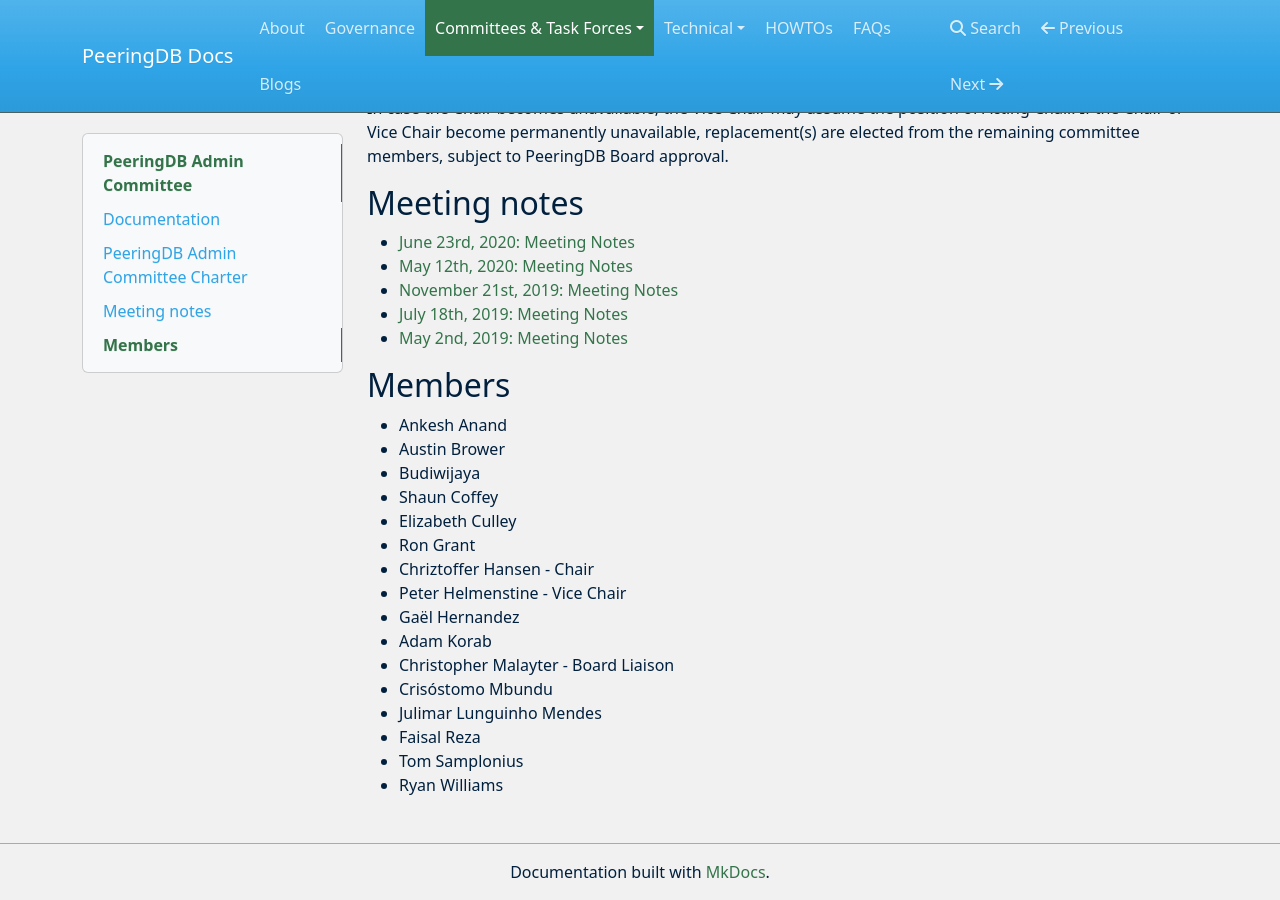
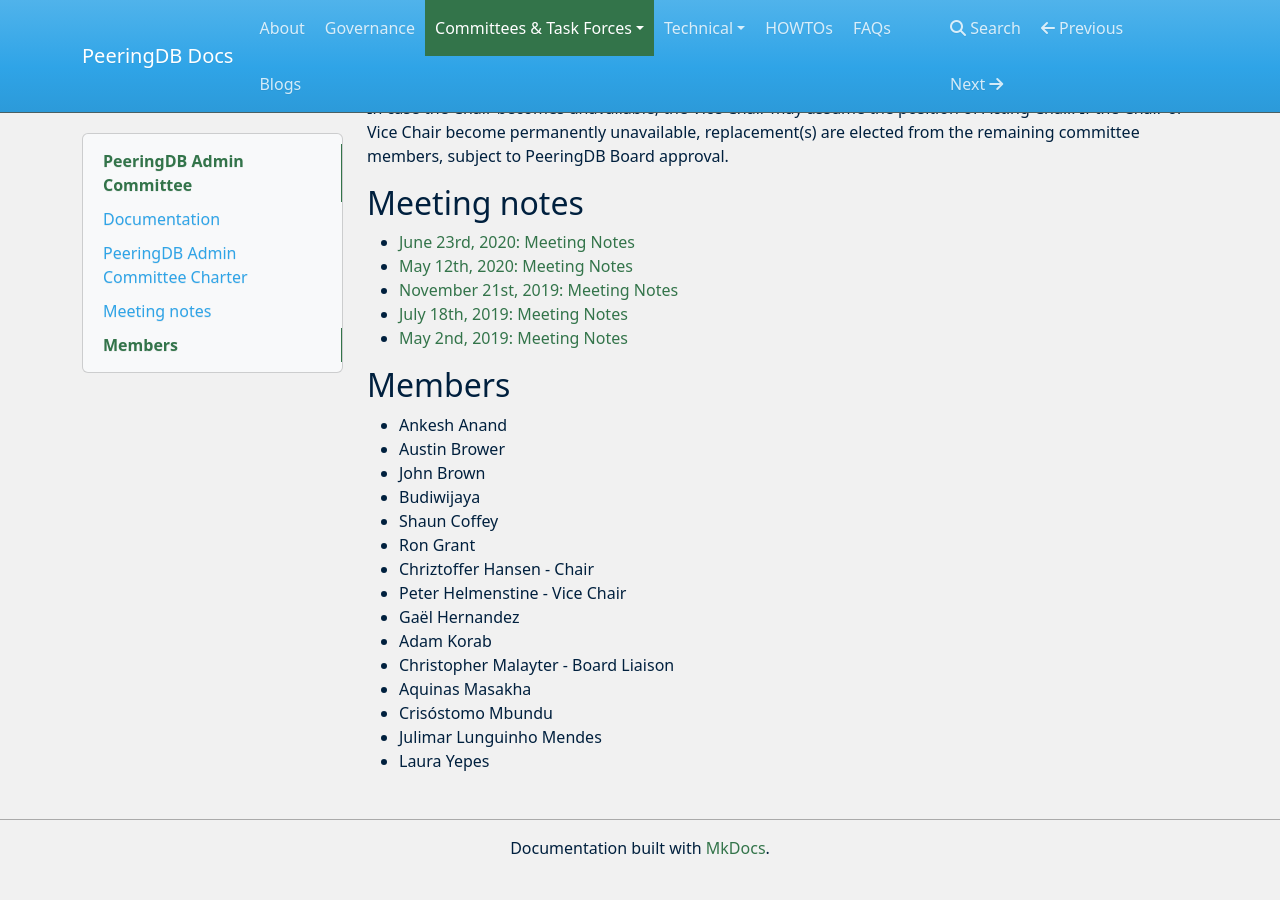
Before and after one commit to peeringdb/docs, an MkDocs documentation site: the page built from docs/committee/admin/index.md, in a window 1280 px wide and 900 px high, scrolled down 2041 px. Built offline with MkDocs 1.6.1, drawn with Linux system fonts in a browser that asks for light colours; nearby versions of some CDN libraries; after the commit the page ends 2917 px from its top, so only the background shows below that.

Commit message:
Updated AC members.

```diff
--- a/docs/committee/admin/index.md
+++ b/docs/committee/admin/index.md
@@ -18,19 +18,19 @@
 - [May 2nd, 2019: Meeting Notes](notes/2019-05-02_Admin_Committee_Notes.pdf)
 
 ## Members
+
 - Ankesh Anand
 - Austin Brower
+- John Brown
 - Budiwijaya
 - Shaun Coffey
-- Elizabeth Culley
 - Ron Grant
 - Chriztoffer Hansen - Chair
 - Peter Helmenstine - Vice Chair
 - Gaël Hernandez
 - Adam Korab
 - Christopher Malayter - Board Liaison
+- Aquinas Masakha
 - Crisóstomo Mbundu
 - Julimar Lunguinho Mendes
-- Faisal Reza
-- Tom Samplonius
-- Ryan Williams
+- Laura Yepes
```
